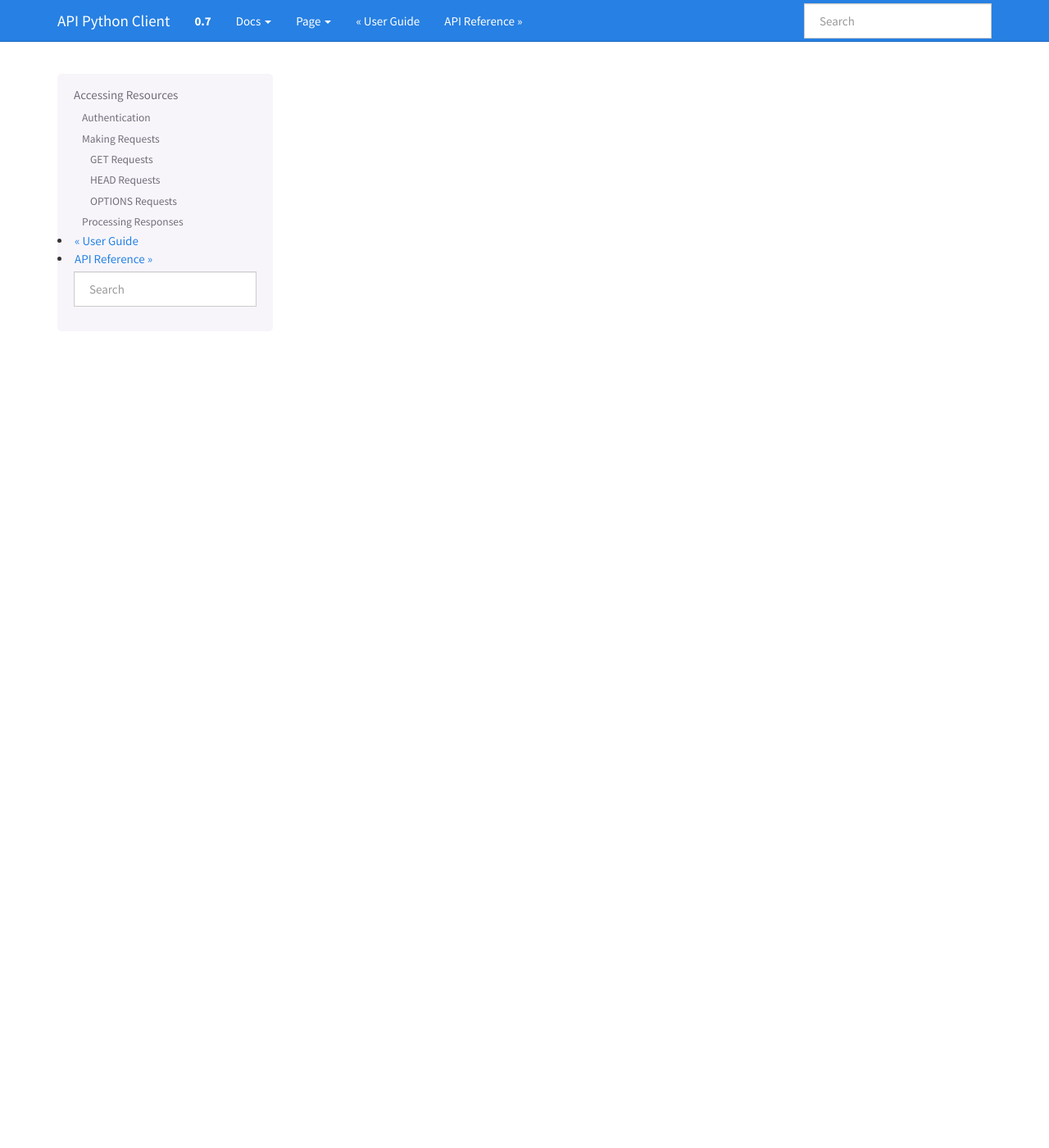
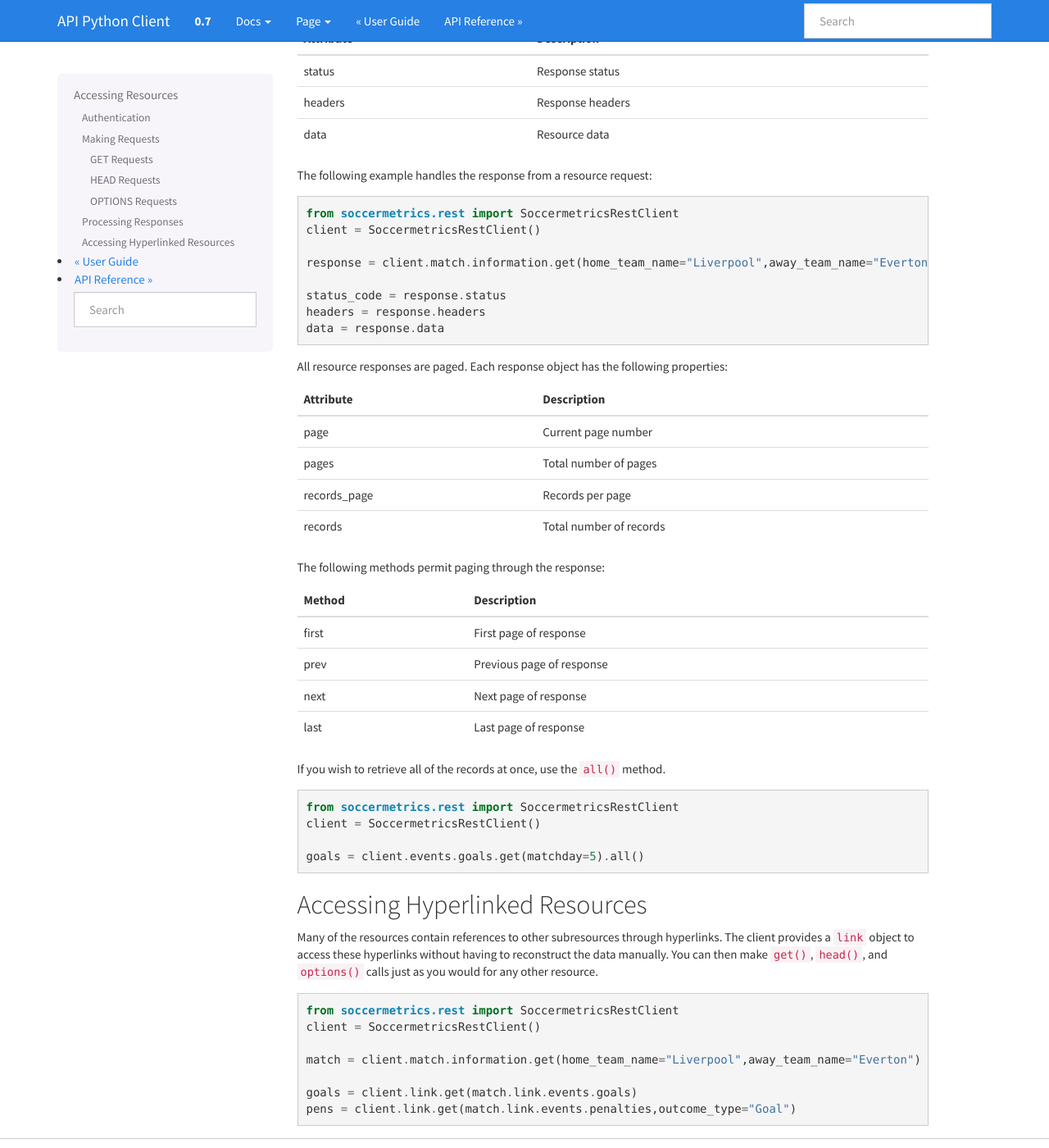
Before and after one commit to soccermetrics/soccermetrics-client-py, a Sphinx documentation site: the page built from docs/source/guide/resources.rst, in a window 1280 px wide and 1400 px high, scrolled down 1737 px. Shown: the whole window at 82% size. Built offline with Sphinx 7.4.7, drawn with Linux system fonts in a browser that asks for light colours; pages that are not in the unit, such as notebooks, are missing from menus; some of the changed text lies outside the part shown.

Commit message:
Fill in resources section

```diff
--- a/docs/source/guide/main.rst
+++ b/docs/source/guide/main.rst
@@ -18,9 +18,6 @@ to specific resources.
    analytics
 
 
-Accessing REST Resources
-^^^^^^^^^^^^^^^^^^^^^^^^
-
 Validation Resources
 ^^^^^^^^^^^^^^^^^^^^
 
--- a/docs/source/guide/resources.rst
+++ b/docs/source/guide/resources.rst
@@ -48,6 +48,25 @@ To make a GET request, use the ``get()`` method associated with each resource.
 
     response = client.teams.get()
 
+For many requests you might want to filter results by one or more parameters.
+To do so, send keyword arguments to the ``get()`` method.
+::
+
+    from soccermetrics.rest import SoccermetricsRestClient
+    client = SoccermetricsRestClient()
+
+    response = client.match.information.get(home_team_name="Liverpool",away_team_name="Everton")
+
+GET requests also accept paging arguments.  The following example will return
+page 4 of the match information resource with 20 matches per page.
+::
+
+    from soccermetrics.rest import SoccermetricsRestClient
+    client = SoccermetricsRestClient()
+
+    response = client.match.information.get(page=4,records=20)
+
+
 HEAD Requests
 ^^^^^^^^^^^^^
 
@@ -60,7 +79,7 @@ To make a HEAD request, use the ``head()`` method associated with each resource.
     response = client.teams.head()
 
 OPTIONS Requests
-^^^^^^^^^^^^^
+^^^^^^^^^^^^^^^^
 
 To make an OPTIONS request, use the ``options()`` method associated with each resource.
 ::
@@ -73,3 +92,82 @@ To make an OPTIONS request, use the ``options()`` method associated with each re
 
 Processing Responses
 --------------------
+
+If your request is successful, your response will return a ``Response`` object.
+This object returns the following attributes:
+
++------------+------------------------+
+| Attribute  | Description            |
++============+========================+
+| status     | Response status        |
++------------+------------------------+
+| headers    | Response headers       |
++------------+------------------------+
+| data       | Resource data          |
++------------+------------------------+
+
+The following example handles the response from a resource request:
+::
+
+    from soccermetrics.rest import SoccermetricsRestClient
+    client = SoccermetricsRestClient()
+
+    response = client.match.information.get(home_team_name="Liverpool",away_team_name="Everton")
+
+    status_code = response.status
+    headers = response.headers
+    data = response.data
+
+All resource responses are paged.  Each response object has the following properties:
+
++--------------+-------------------------+
+| Attribute    | Description             |
++==============+=========================+
+| page         | Current page number     |
++--------------+-------------------------+
+| pages        | Total number of pages   |
++--------------+-------------------------+
+| records_page | Records per page        |
++--------------+-------------------------+
+| records      | Total number of records |
++--------------+-------------------------+
+
+The following methods permit paging through the response:
+
++---------+---------------------------+
+| Method  | Description               |
++=========+===========================+
+| first   | First page of response    |
++---------+---------------------------+
+| prev    | Previous page of response |
++---------+---------------------------+
+| next    | Next page of response     |
++---------+---------------------------+
+| last    | Last page of response     |
++---------+---------------------------+
+
+If you wish to retrieve all of the records at once, use the ``all()`` method.
+::
+
+    from soccermetrics.rest import SoccermetricsRestClient
+    client = SoccermetricsRestClient()
+
+    goals = client.events.goals.get(matchday=5).all()
+
+
+Accessing Hyperlinked Resources
+-------------------------------
+
+Many of the resources contain references to other subresources through hyperlinks.
+The client provides a ``link`` object to access these hyperlinks without
+having to reconstruct the data manually.  You can then make ``get()``, ``head()``,
+and ``options()`` calls just as you would for any other resource.
+::
+
+    from soccermetrics.rest import SoccermetricsRestClient
+    client = SoccermetricsRestClient()
+
+    match = client.match.information.get(home_team_name="Liverpool",away_team_name="Everton")
+
+    goals = client.link.get(match.link.events.goals)
+    pens = client.link.get(match.link.events.penalties,outcome_type="Goal")
```
